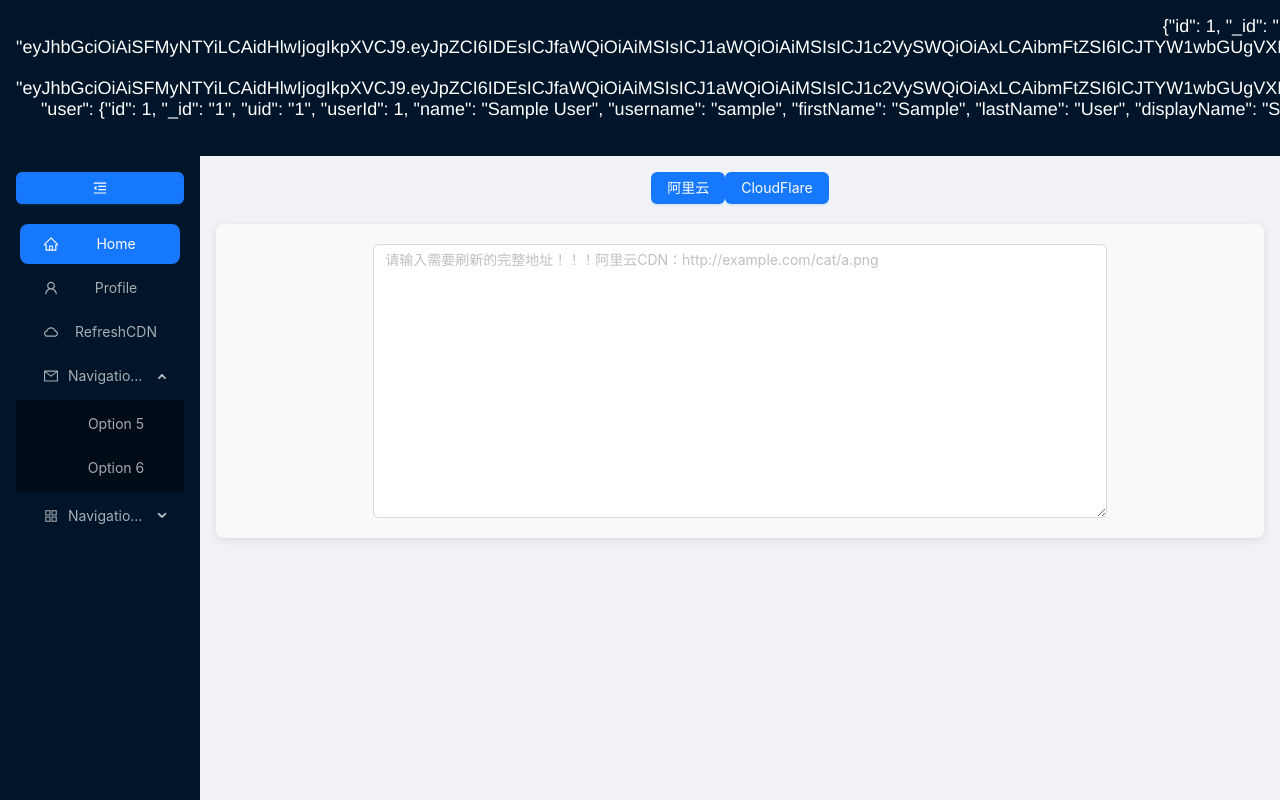
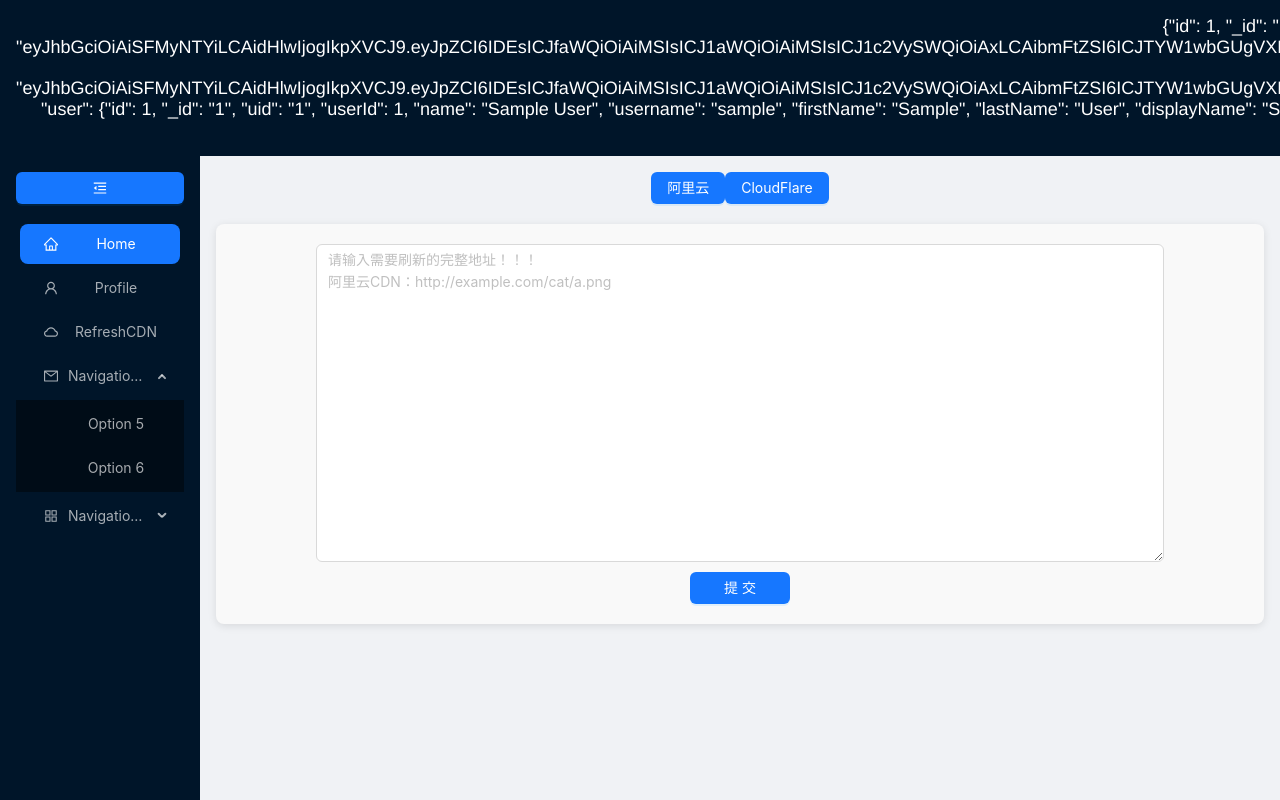
Before and after one commit to shensg/shooter-front, a Vue app: page /refreshcdn in a window 1280 px wide. Shown: the top 800 px of the page. Built offline with nearby package versions, Linux system fonts and the light colour scheme; sample sign-in values are in the browser's storage.

Commit message:
add: cdn refresh page

```diff
--- a/src/views/RefreshCdnView.vue
+++ b/src/views/RefreshCdnView.vue
@@ -1,64 +1,102 @@
 <template>
-  <!-- 固定在底部的按钮 -->
   <a-affix :offset-bottom="10">
-    <a-button type="primary" @click="setActiveInput('aliyun')">
-      阿里云
-    </a-button>
-    <a-button type="primary" @click="setActiveInput('cloudflare')">
-      CloudFlare
-    </a-button>
+    <a-popover>
+      <template #content><p>刷新阿里云CDN</p></template>
+      <a-button type="primary" @click="setActiveInput('aliyun')">阿里云</a-button>
+    </a-popover>
+
+    <a-popover>
+      <template #content><p>刷新CloudFlareCDN</p></template>
+      <a-button type="primary" @click="setActiveInput('cloudflare')">CloudFlare</a-button>
+    </a-popover>
   </a-affix>
 
-  <!-- 动态渲染输入框 -->
-  <div class="formt-content" v-if="activeInput === 'aliyun'">
+  <div class="formt-content" v-if="activeInput">
     <a-textarea
-      v-model="value"
-      :rows="12"
-      placeholder="请输入需要刷新的完整地址！！！阿里云CDN：http://example.com/cat/a.png"
+      v-model:value="value"
+      :rows="14"
+      :placeholder="inputPlaceholder"
       :maxlength="2048"
     />
-  </div>
-  <div class="formt-content" v-if="activeInput === 'cloudflare'">
-    <a-textarea
-      v-model="value"
-      :rows="12"
-      placeholder="请输入需要刷新的完整地址！！！CloudFlareCDN：https://example.com/cat/a.png"
-      :maxlength="2048"
-    />
+    <a-button type="primary" class="submit-button" @click="submitInput">提交</a-button>
   </div>
 </template>
 
 <script lang="ts" setup>
-import { ref } from 'vue'
+import ApiService from '@/utils'
+import { ref, computed } from 'vue'
 
-// 绑定输入框的值
+interface ApiResponse<T> {
+  code: number
+  data: T
+  msg: string
+}
+
 const value = ref('')
-
-// 当前激活的输入框类型
 const activeInput = ref<'aliyun' | 'cloudflare'>('aliyun')
 
-// 切换激活输入框
 const setActiveInput = (type: 'aliyun' | 'cloudflare') => {
   activeInput.value = type
+  value.value = ''
 }
+
+const submitInput = async () => {
+  if (!value.value.trim()) {
+    alert('请输入完整的地址再提交！')
+    return
+  }
+
+  const valueList = value.value
+    .split('\n')
+    .map(item => item.trim())
+    .filter(item => item)
+
+  const postData = { code: 200, data: valueList, msg: '' }
+  const platform = activeInput.value
+
+  try {
+    const endpoint =
+      platform === 'aliyun' ? '/refresh/aliyun' : '/refresh/cloudflare'
+
+    const response = await ApiService.post<ApiResponse<null>, typeof postData>(
+      endpoint,
+      postData
+    )
+
+    if (response.code === 200) {
+      alert(`提交成功！\n${platform === 'aliyun' ? '阿里云' : 'CloudFlare'} 内容：\n${valueList}`)
+      value.value = ''
+    } else {
+      alert(`提交异常！\n内容：\n${valueList}`)
+    }
+  } catch (error) {
+    alert(`提交失败！\n错误：${error}`)
+  }
+}
+
+const inputPlaceholder = computed(() =>
+  activeInput.value === 'aliyun'
+    ? '请输入需要刷新的完整地址！！！\n阿里云CDN：http://example.com/cat/a.png'
+    : '请输入需要刷新的完整地址！！！\nCloudFlareCDN：https://example.com/cat/a.png'
+)
 </script>
 
 <style scoped lang="scss">
-.formt-botton-container {
-  margin-right: 15px;
-}
-
 .formt-content {
   margin-top: 20px;
   padding: 20px;
-  padding-left: 15%;
-  padding-right: 15%;
+  padding-left: 100px;
+  padding-right: 100px;
   background-color: #f9f9f9;
   border-radius: 8px;
   box-shadow: 0 2px 8px rgba(0, 0, 0, 0.1);
 }
 
-a-button {
-  margin-bottom: 10px;
+.submit-button {
+  margin-top: 10px;
+  display: block;
+  width: 100px;
+  margin-left: auto;
+  margin-right: auto;
 }
 </style>
```
